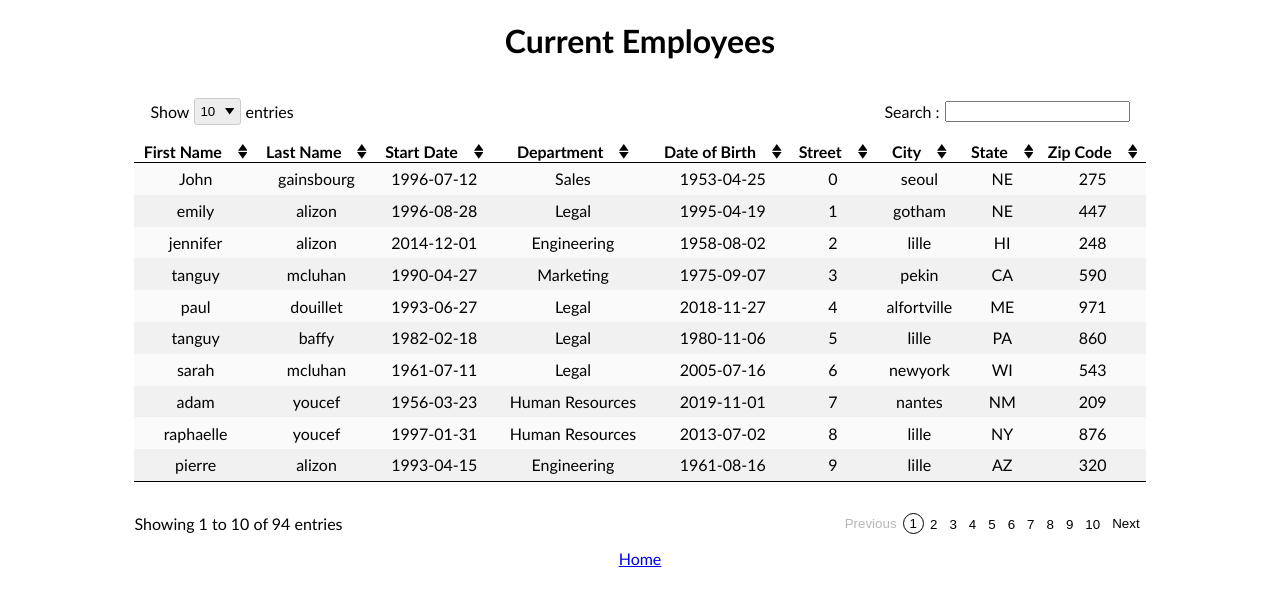
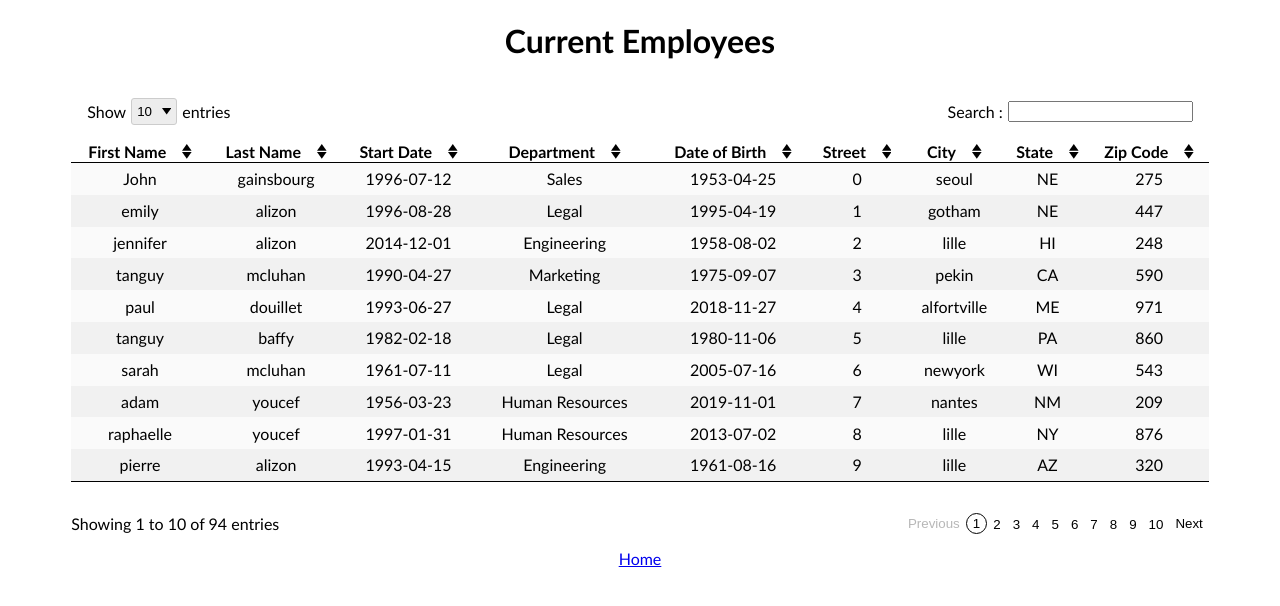
Before and after one commit to achtaitaipai/charles_CAILLETEAU_14_23_02_22, a React (Vite) app: page /employee-list in a window 1280 px wide. Shown: the top 606 px of the page. Built offline with nearby package versions, Linux system fonts and the light colour scheme.

Commit message:
maj modal, css

```diff
--- a/index.html
+++ b/index.html
@@ -2,6 +2,7 @@
 <html lang="en">
 	<head>
 		<meta charset="UTF-8" />
+		<meta name="description" content="HRNet manages employee records." />
 		<link rel="icon" type="image/svg+xml" href="/src/favicon.svg" />
 		<meta name="viewport" content="width=device-width, initial-scale=1.0" />
 		<title>Vite App</title>
--- a/package.json
+++ b/package.json
@@ -8,7 +8,7 @@
 		"preview": "vite preview"
 	},
 	"dependencies": {
-		"@achtaitaipai/modal-reactjs-component": "^1.1.1",
+		"@achtaitaipai/modal-reactjs-component": "^2.0.1",
 		"react": "^17.0.2",
 		"react-dom": "^17.0.2",
 		"react-router-dom": "^6.2.1",
--- a/src/components/Table/Table.jsx
+++ b/src/components/Table/Table.jsx
@@ -54,7 +54,7 @@ export default function Table({ list, keys, labels }) {
 			<header>
 				<label>
 					Show
-					<DropDown listItem={['10', '25', '50', '100']} handleSelect={(id, value) => handleNEntries(value)} />
+					<DropDown listItem={['10', '25', '50', '100']} handleSelect={(id, value) => handleNEntries(value)} label="number of entries" />
 					entries
 				</label>
 				<label>
@@ -77,13 +77,15 @@ export default function Table({ list, keys, labels }) {
 									<div className="key">
 										{k}
 										<div className="btns">
-											<button onClick={e => handleSort(e, keys[index])} type="button">
+											<button onClick={e => handleSort(e, keys[index])} type="button" aria-label="ascending sort">
 												<svg viewBox="0 0 10 10" xmlns="http://www.w3.org/2000/svg">
+													<title>ascending sort</title>
 													<polygon points="0 9, 10 9, 5 2" />
 												</svg>
 											</button>
-											<button onClick={e => handleSort(e, keys[index], -1)} type="button">
+											<button onClick={e => handleSort(e, keys[index], -1)} type="button" aria-label="descending sort">
 												<svg viewBox="0 0 10 10" xmlns="http://www.w3.org/2000/svg">
+													<title>descending sort</title>
 													<polygon points="0 1, 10 1, 5 8" />
 												</svg>
 											</button>
--- a/src/components/Table/style.js
+++ b/src/components/Table/style.js
@@ -1,14 +1,39 @@
 import styled from 'styled-components'
+const numOfCols = () => {
+	let style = ''
+	for (let i = 0; i < 7; i++) {
+		style += `
+			th,
+			td {
+				@media screen and (max-width: ${1100 - i * 100}px) {
+					:nth-child(1n + ${9 - i}) {
+						display: none;
+					}
+				}
+			}
+		`
+	}
+	return style
+}
 
 export const StyledDataTable = styled.div`
-	width: 80%;
-	margin: auto;
+	margin: 0 5%;
+	overflow-x: auto;
+	${numOfCols()}
 	header {
 		display: flex;
 		justify-content: space-between;
 		align-items: center;
 		flex-direction: row-gap;
 		width: 100%;
+		@media screen and (max-width: 550px) {
+			flex-direction: column;
+			gap: 2rem;
+			label {
+				margin-right: auto;
+				margin: 1rem;
+			}
+		}
 		label {
 			display: flex;
 			flex-direction: row;
@@ -26,6 +51,7 @@ export const StyledDataTable = styled.div`
 				gap: 1rem;
 				justify-content: center;
 				align-items: color-interpolation-filters;
+				white-space: nowrap;
 			}
 			.btns {
 				display: flex;
@@ -77,6 +103,9 @@ export const StyledDataTable = styled.div`
 		flex-direction: row;
 		align-items: center;
 		justify-content: space-between;
+		@media screen and (max-width: 650px) {
+			flex-direction: column;
+		}
 		.pages {
 			display: flex;
 			align-items: center;
@@ -101,3 +130,15 @@ export const StyledDataTable = styled.div`
 		}
 	}
 `
+// for (let i = 0; i < 5; i++) {
+// 	StyledDataTable += `
+// 	th,
+// 	td {
+// 		@media screen and (max-width: ${1100 - i * 100}px) {
+// 			:nth-child(1n + ${9 - i}) {
+// 				display: none;
+// 			}
+// 		}
+// 	}
+// 	`
+// }
--- a/src/components/dropdown/DropDown.jsx
+++ b/src/components/dropdown/DropDown.jsx
@@ -2,7 +2,7 @@ import { useEffect, useRef, useState } from 'react'
 import React from 'react'
 import { StyledDropDown } from './style.js'
 
-export default function DropDown({ listItem, selected = 0, handleSelect }) {
+export default function DropDown({ listItem, selected = 0, handleSelect, label }) {
 	const getSelected = slt => {
 		if (typeof slt === 'string') {
 			return listItem.find(el => el === slt) ? listItem.find(el => el === slt) : listItem[0]
@@ -102,13 +102,14 @@ export default function DropDown({ listItem, selected = 0, handleSelect }) {
 
 	return (
 		<StyledDropDown className="dropdown" ref={dropDownRef} onKeyDown={expanded ? handleKeyDown : null}>
-			<button className="selected" ref={selectedRef} onClick={selectClick} aria-haspopup="listbox" aria-expanded={expanded}>
+			<button className="selected" ref={selectedRef} onClick={selectClick} aria-expanded={expanded}>
 				{selectedItem}
 				<svg viewBox="0 0 10 10" xmlns="http://www.w3.org/2000/svg">
+					<title>deploy</title>
 					{expanded ? <polygon points="0 9, 10 9, 5 2" /> : <polygon points="0 1, 10 1, 5 8" />}
 				</svg>
 			</button>
-			<ul role="listbox" tabIndex={-1} ref={listBoxRef} style={{ opacity: expanded ? '1' : '0' }}>
+			<ul role="listbox" aria-haspopup="listbox" aria-label={label} tabIndex={-1} ref={listBoxRef} style={{ opacity: expanded ? '1' : '0' }}>
 				{expanded &&
 					listItem.map((item, id) => {
 						return (
--- a/src/pages/CreateEmployee.jsx
+++ b/src/pages/CreateEmployee.jsx
@@ -18,7 +18,7 @@ export default function CreateEmployee({ handleSubmit }) {
 	const [startDate, setStartDate] = useState('')
 	const [street, setStreet] = useState('')
 	const [city, setCity] = useState('')
-	const [state, setState] = useState(statesNames[0])
+	const [state, setState] = useState('AL')
 	const [zipCode, setZipCode] = useState('')
 	const [department, setDepartment] = useState('Sales')
 	const modalRef = useRef()
@@ -92,6 +92,7 @@ export default function CreateEmployee({ handleSubmit }) {
 								handleSelect={(id, value) => {
 									setState(stateAbbreviation(value))
 								}}
+								label="State"
 							></DropDown>
 						</label>
 						<label>
@@ -107,17 +108,14 @@ export default function CreateEmployee({ handleSubmit }) {
 							handleSelect={(id, value) => {
 								setDepartment(value)
 							}}
+							label="Department"
 						></DropDown>
 					</label>
 					<input type="submit" value="Save" />
 				</form>
-				<Modal
-					ref={modalRef}
-					title="Création d'un employé"
-					message={"L'employé a bien été ajouté à la liste"}
-					onConfirm={() => navigate('/employee-list')}
-					onClose={() => console.log('oe')}
-				/>
+				<Modal ref={modalRef} title="New Employee" onConfirm={() => navigate('/employee-list')} confirmBtn={'Ok'}>
+					<p>Employee created</p>
+				</Modal>
 			</main>
 		</>
 	)
```
Also changed, not shown: 2 other files (tests, documents, lock files or other folders). Lines whose indentation alone changed are shown as unchanged.
